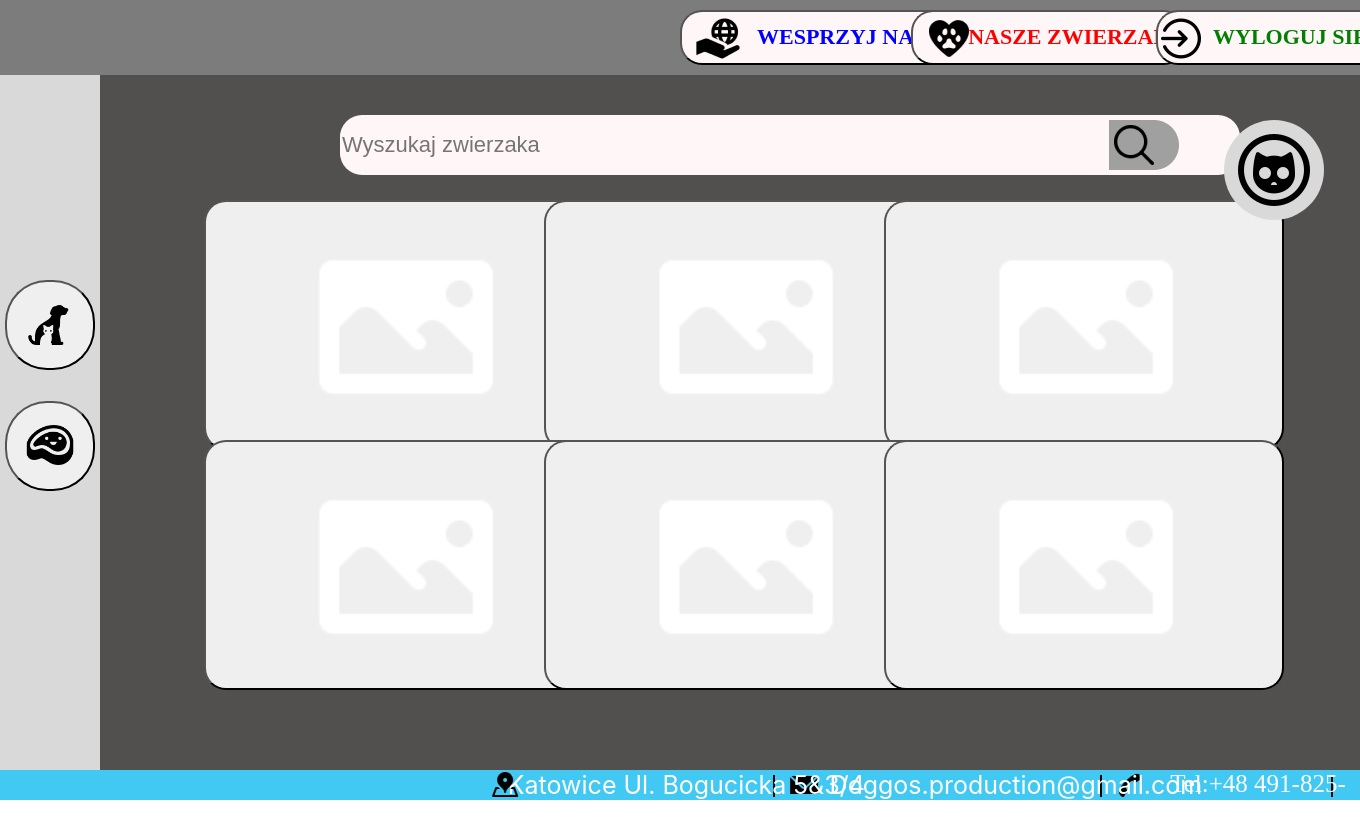
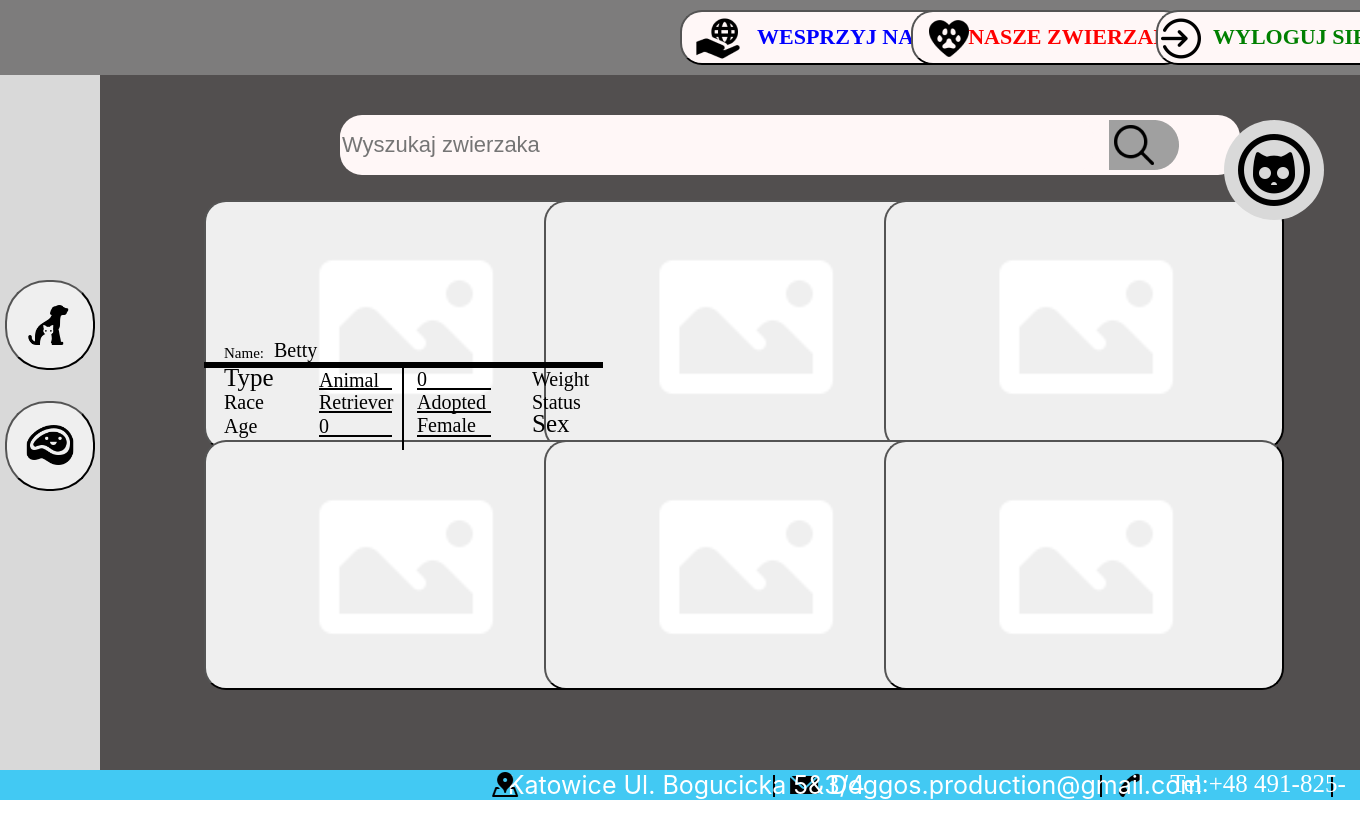
Before and after one commit to FilipParyz/TestingDoggos, a Flask app: page / in a window 1360 px wide; the page is wider, and only the part inside the window is pictured. Run offline with Flask 3, Linux system fonts and the light colour scheme; data that the repository does not hold is empty.

Commit message:
Adjustment of profile data widget (#12)
* Update Top Menu buttons and styles to use id from classes

* Update Account logo styling and position

* Update search bar styling renaming

* Refactor CSS script id and JavaScript code

* Refactor side panel menu and button classes side panel id'ed

* Update CSS and HTML files for sidebar and profiles
Prefinished idification

* js suppprt button fixed

* fixed class  problem profile data

* small adjustments profile data

---------

Co-authored-by: Filip Paryż <paryz.filip@gmail.com>

```diff
--- a/static/css/infostyle.css
+++ b/static/css/infostyle.css
@@ -1,34 +1,25 @@
 .container {
-    left: 1px;
-    top: 120px;
+    left: 0px;
+    top: 125px;
     z-index: 1;
-    width: 100%;
     height: 100%;
+    pointer-events: none;
 }
 
-.horizontal-line {
-    top: 37px;
-    width: 393px;
-    border: 3px black solid;
-}
-
-.vertical-line {
-    top: 38px;
-    left: 200px;
-    width: 88px;
-    transform-origin: 0 0;
-    transform: rotate(90deg);
+.line {
+    top: 0px;
+    width: 40%;
+    color: black;
+    font-weight: 400;
+    text-align: center;
+    font-family: DM Sans;
+    word-wrap: break-word;
     border: 1px black solid;
 }
 
-.info-box {
-    top: 43px;
-    left: 213px;
-    width: 180px;
-    height: 75px;
-}
-
-.info-box .label {
+.label {
+    top: 0px;
+    left: 100px;
     color: black;
     font-weight: 400;
     text-align: center;
@@ -36,41 +27,54 @@
     word-wrap: break-word;
 }
 
-.profile-box {
+.paragraph { font-size: 20px; }
+
+#horizontal-line {
+    top: 37px;
+    width: 393px;
+    border: 3px black solid;
+}
+
+#vertical-line {
+    top: 38px;
+    left: 200px;
+    width: 85px;
+    transform-origin: 0 0;
+    transform: rotate(90deg);
+    border: 1px black solid;
+}
+
+#info-box-Right {
+    top: 43px;
+    left: 213px;
+    width: 180px;
+    height: 75px;
+}
+
+#info-box-Left {
     top: 0px;
-    left: 6px;
+    left: -80px;
     height: 116px;
     width: 177.50px;
 }
 
-.profile-box .label {
-    top: 0px;
-    color: black;
-    font-weight: 400;
-    text-align: center;
-    font-family: DM Sans;
-    word-wrap: break-word;
-}
+#label-type { top: 39px; font-size: 25px; }
+#label-name { top: 20px; font-size: 15px; }
+#label-race { top: 66px; font-size: 20px; }
+#label-age  { top: 90px; font-size: 20px; }
 
-.profile-box .label.type { top: 39px; font-size: 25px; }
-.profile-box .label.name { top: 20px; font-size: 15px; }
-.profile-box .label.race { top: 66px; font-size: 20px; }
-.profile-box .label.age  { top: 90px; font-size: 20px; }
+#label-sex    { left: 115px; top: 42px; font-size: 25px; }
+#label-status { left: 115px; top: 23px; font-size: 20px; }
+#label-weight { left: 115px; top: 0px;  font-size: 20px; }
 
-.info-box .label.sex    { left: 115px; top: 42px; font-size: 25px; }
-.info-box .label.status { left: 115px; top: 23px; font-size: 20px; }
-.info-box .label.weight { left: 115px; top: 0px;  font-size: 20px; }
+#linyline1 { top: 20px; }
+#linyline2 { top: 43px; }
+#linyline3 { top: 67px; }
 
-.line.line1 { top: 20px; }
-.line.line2 { top: 43px; }
-.line.line3 { top: 67px; }
-.line.line4 { top: 63px; }
-.line.line5 { top: 86px; }
-.line.line6 { top: 110px; }
+#linyline4 { top: 63px; left:  195px; }
+#linyline5 { top: 86px; left:  195px; }
+#linyline6 { top: 110px; left: 195px; }
 
-.labelName,.labelType,.labelRace,.labelAge{ bottom: 0px; left: 95px; font-size: 20px;position: absolute; }
-.horizontal-line,.vertical-line,.info-box,.line,.profile-box,.container,.info-box .label,.profile-box .label { position: absolute; }
-.profile-box .line { width: 80px; left: 95.50px; border: 1px black solid; }
-.labelSex,.labelStatus,.labelWeight { font-size: 20px; }
-.line { width: 82px; border: 1px black solid; }
-.labelName{ left: 45px; font-size: 15px; }
+#paragraphType,#paragraphName,#paragraphRace,#paragraphAge  { bottom: 0px; left: 95px; position: absolute; }
+.container,.label,.line,#horizontal-line,#vertical-line,#info-box-Left,#info-box-Right { position: absolute; }
+#paragraphName { left: 50px; }
--- a/templates/index.html
+++ b/templates/index.html
@@ -77,43 +77,50 @@
             </div>
             {% endfor %}
         </div>
-            <div class="container">
-                <div class="horizontal-line"></div>
-                <div class="vertical-line"></div>
-                <div class="info-box">
-                    <div class="label-weight">Weight</div>
-                        <label class="paragraphWeight">0</label>
-                        <div></div>
-                    <div class="label-status">Status</div>
-                        <label class="paragraphStatus">Adopted</label>
-                        <div></div>
-                    <div class="label-sex">Sex</div>
-                            <label class="paragraphlSex">Female</label>
-                            <div></div>
-                    <div class="linyline1"></div>
-                    <div class="linyline2"></div>
-                    <div class="linyline3"></div>
-                </div>
-                <div class="profile-box">
-                    <div class="label-type">Type<label class="paragraphType">Animal</label></div>
-                        <div></div>
-                    <div class="label-name">Name: <label class="paragraphName">Betty</label></div>
-                        <div></div>
-                    <div class="label-race">Race<label class="paragraphRace">Retriever</label></div>
-                        <div></div>
-                    <div class="label-age">Age<label class="paragraphAge">0</label></div>
-                        <div></div>
-                    <div class="linyline4"></div>
-                    <div class="linyline5"></div>
-                    <div class="linyline6"></div>
-                </div>
+
+
             </div>-->
+
 
         <!-- BEGINNING Profiles Content -->
         <div class="PictureProfile1">
             <button id="Animal1" class="Picture">
                 <img class="Pic"  src="{{ url_for('static', filename='images/profiles/Picture.png') }}" />
             </button>
+
+                <div class="container">
+                    <div id="horizontal-line"></div>
+                    <div id="vertical-line"></div>
+                    <div id="info-box-Right">
+                        <div class="label" id="label-weight">Weight</div>
+                            <label class="paragraph" id="paragraphWeight">0</label><div></div>
+                        <div class="label" id="label-status">Status</div>
+                            <label class="paragraph" id="paragraphStatus">Adopted</label><div></div>
+                        <div class="label" id="label-sex">Sex</div>
+                            <label class="paragraph" id="paragraphlSex">Female</label><div></div>
+                        <div class="line" id="linyline1"></div>
+                        <div class="line" id="linyline2"></div>
+                        <div class="line" id="linyline3"></div>
+                    </div>
+                    <div id="info-box-Left">
+                        <div class="label" id="label-type">Type
+                            <label class="paragraph" id="paragraphType">Animal</label>
+                        </div><div></div>
+                        <div class="label" id="label-name">Name:
+                            <label class="paragraph" id="paragraphName">Betty</label>
+                        </div><div></div>
+                        <div class="label" id="label-race">Race
+                            <label class="paragraph" id="paragraphRace">Retriever</label>
+                        </div><div></div>
+                        <div class="label" id="label-age">Age
+                            <label class="paragraph" id="paragraphAge">0</label>
+                        </div><div></div>
+                        <div class="line" id="linyline4"></div>
+                        <div class="line" id="linyline5"></div>
+                        <div class="line" id="linyline6"></div>
+
+                    </div>
+                </div>
         </div>
         <div class="PictureProfile2">
             <button id="Animal2" class="Picture">
```
